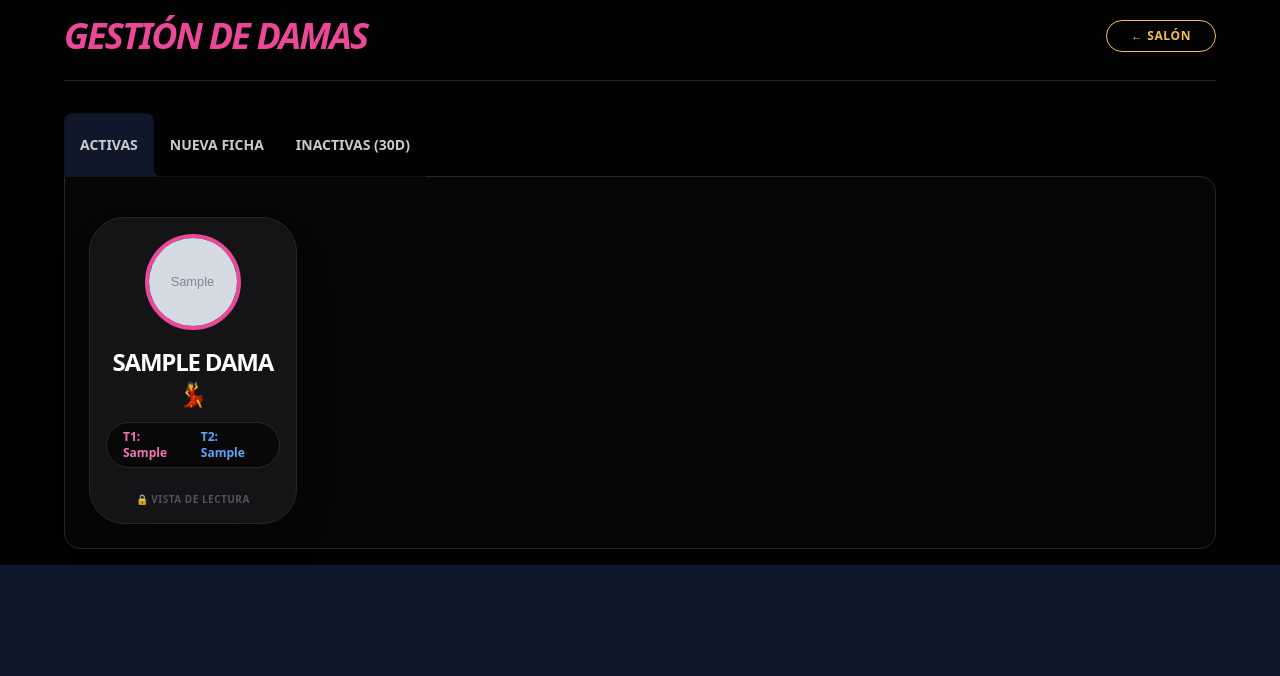
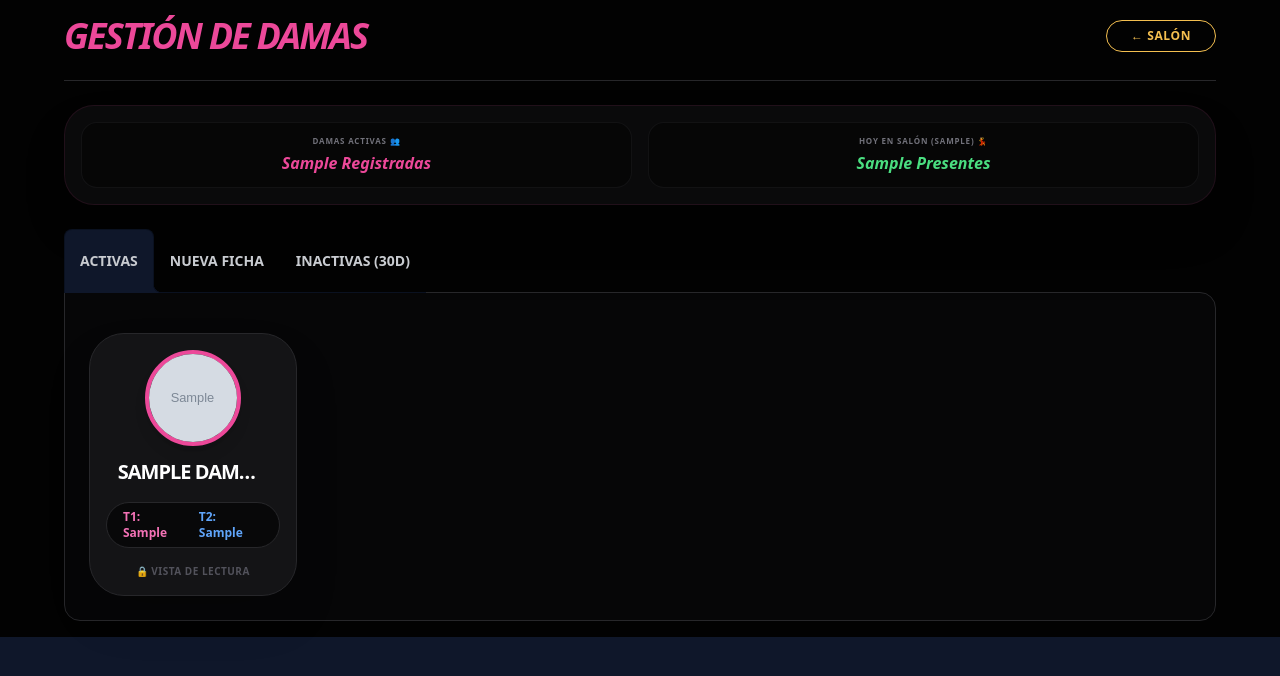
Before and after one commit to Edrie2020/Whiskeria_Pro, a FastAPI app: template templates/admin.html in a window 1280 px wide. Shown: the top 676 px of the page. Run offline with FastAPI, Linux system fonts and the light colour scheme; the template is opened without the code that fills it: most values are stand-ins (such as "Sample title", 1, 10 or a date in 2020); grey boxes marked "Sample" are stand-in pictures; some libraries are stand-ins or nearby versions.

Commit message:
Rediseno de stock premium, fotos de damas y WAL mode

```diff
--- a/templates/admin.html
+++ b/templates/admin.html
@@ -1,3 +1,4 @@
+<!-- START OF FILE templates/admin.html -->
 <!DOCTYPE html>
 <html lang="es" data-theme="night">
 <head>
@@ -38,13 +39,25 @@
 
     <div class="max-w-6xl mx-auto">
         <!-- HEADER -->
-        <div class="flex flex-col md:flex-row justify-between items-center mb-8 border-b border-zinc-800 pb-6 gap-4">
+        <div class="flex flex-col md:flex-row justify-between items-center mb-6 border-b border-zinc-800 pb-6 gap-4">
             <h1 class="text-3xl md:text-4xl font-black text-pink-500 uppercase italic tracking-tighter text-center md:text-left">
                 Gestión de Damas
             </h1>
             <a href="/" class="btn btn-xs sm:btn-sm btn-outline btn-warning rounded-full font-black px-4 sm:px-6 h-8 min-h-0 text-[10px] sm:text-xs uppercase tracking-wider">
                 ← SALÓN
             </a>
+        </div>
+
+        <!-- ⚡ BARRA DE ESTADÍSTICAS OPERATIVAS DE DAMAS (ALTA GAMA) -->
+        <div class="grid grid-cols-2 gap-4 bg-zinc-900/40 p-4 rounded-[30px] border border-pink-500/10 shadow-2xl mb-6 text-center">
+            <div class="flex flex-col justify-center bg-black/40 p-3 rounded-2xl border border-zinc-800/40">
+                <span class="text-[8px] font-black text-zinc-500 uppercase tracking-widest block mb-1">Damas Activas 👥</span>
+                <span class="text-base font-black text-pink-500 italic">{{ damas_activas }} Registradas</span>
+            </div>
+            <div class="flex flex-col justify-center bg-black/40 p-3 rounded-2xl border border-zinc-800/40">
+                <span class="text-[8px] font-black text-zinc-500 uppercase tracking-widest block mb-1">Hoy en Salón ({{ turno_activo }}) 💃</span>
+                <span class="text-base font-black text-green-400 italic">{{ damas_presentes }} Presentes</span>
+            </div>
         </div>
 
         <!-- ALERTA DE ERROR POR DUPLICIDAD (SI EXISTE) -->
@@ -56,24 +69,27 @@
 
         <div role="tablist" class="tabs tabs-lifted">
 
-
             <!-- 1. DAMAS ACTIVAS -->
             <input type="radio" name="tabs_personal" role="tab"
                    class="tab h-16 text-[10px] md:text-sm font-black uppercase whitespace-nowrap"
                    aria-label="Activas" checked />
             <div role="tabpanel" class="tab-content bg-zinc-900/20 border-zinc-800 p-4 md:p-6 rounded-box">
 
-                <div class="grid grid-cols-2 md:grid-cols-3 lg:grid-cols-5 gap-4 mt-4">
+                <!-- Grilla responsiva adaptada para móviles para evitar el descuadre de tarjetas -->
+                <div class="grid grid-cols-2 sm:grid-cols-3 lg:grid-cols-5 gap-4 mt-4">
                     {% for dama in activas %}
+                    <div class="bg-zinc-900/80 border border-zinc-800 p-4 rounded-[35px] flex flex-col items-center justify-between relative shadow-2xl h-full min-h-[260px] max-w-[240px] mx-auto w-full">
 
-                    <div class="bg-zinc-900/80 border border-zinc-800 p-4 rounded-[35px] flex flex-col items-center relative shadow-2xl">
                         {% if role in ['admin1', 'administrador', 'cajera'] %}
-<form action="/eliminar_dama/{{ dama.id }}" method="post" class="absolute top-4 right-4">
-    <button type="submit" class="btn btn-circle btn-xs btn-error btn-outline" onclick="return confirm('¿Eliminar ficha?')">✕</button>
+                        <form action="/eliminar_dama/{{ dama.id }}" method="post" class="absolute top-4 right-4 z-10">
+                            <button type="submit" class="btn btn-circle btn-xs btn-error btn-outline" onclick="return confirm('¿Eliminar ficha de {{ dama.nombre_artistico }}?')">✕</button>
                         </form>
                         {% endif %}
+
+                        <!-- Contenedor central simétrico -->
+                        <div class="flex flex-col items-center text-center w-full">
                             <img src="{{ dama.foto_url }}"
-     class="w-24 h-24 rounded-full object-cover border-4 border-pink-500 cursor-pointer"
+                                 class="w-20 h-20 sm:w-24 sm:h-24 rounded-full object-cover border-4 border-pink-500 cursor-pointer shadow-lg"
                                  data-real="{{ dama.nombre_real }}"
                                  data-rut="{{ dama.rut }}"
                                  data-whatsapp="{{ dama.whatsapp }}"
@@ -82,25 +98,29 @@
                                  data-foto="{{ dama.foto_url }}"
                                  onclick="mostrarDetallesDesdeAttr(this)">
 
-                        <h3 class="font-black uppercase text-2xl mt-4 text-white tracking-tighter text-center">
+                            <!-- Tamaño adaptativo del nombre artístico para evitar desborde -->
+                            <h3 class="font-black uppercase text-base sm:text-lg md:text-xl mt-3 text-white tracking-tighter truncate max-w-[150px]" title="{{ dama.nombre_artistico }}">
                                 {{ dama.nombre_artistico }} {% if dama.es_bailarina %} 💃 {% endif %}
                             </h3>
+                        </div>
 
-                        <div class="bg-black/60 px-4 py-1.5 rounded-full mt-3 flex gap-4 border border-zinc-800 font-bold">
-                            <span class="text-xs font-black text-pink-400">T1: {{ dama.dias_t1 }}</span>
-                            <span class="text-xs font-black text-blue-400">T2: {{ dama.dias_t2 }}</span>
+                        <!-- Sección de badges al fondo alineada -->
+                        <div class="w-full mt-4 flex flex-col items-center">
+                            <div class="bg-black/60 px-4 py-1.5 rounded-full flex gap-3 border border-zinc-800 font-bold text-[10px] sm:text-xs">
+                                <span class="font-black text-pink-400">T1: {{ dama.dias_t1 }}</span>
+                                <span class="font-black text-blue-400">T2: {{ dama.dias_t2 }}</span>
                             </div>
                             {% if role in ['admin1', 'administrador', 'cajera'] %}
                             <button onclick="prepararEdicion('{{ dama.id }}', '{{ dama.nombre_artistico }}', '{{ dama.nombre_real }}', '{{ dama.rut }}', '{{ dama.whatsapp }}', '{{ dama.es_bailarina }}')"
-        class="btn btn-secondary btn-xs w-full mt-5 rounded-xl font-black uppercase tracking-widest">Editar Ficha</button>
+                                    class="btn btn-secondary btn-xs w-full mt-4 rounded-xl font-black uppercase tracking-widest text-[9px] py-1.5 h-auto min-h-0">Editar Ficha</button>
                             {% else %}
-<div class="text-zinc-600 text-[10px] mt-6 font-bold uppercase tracking-wider">🔒 Vista de Lectura</div>
+                            <div class="text-zinc-600 text-[10px] mt-4 font-bold uppercase tracking-wider">🔒 Vista de Lectura</div>
                             {% endif %}
+                        </div>
                     </div>
                     {% endfor %}
                 </div>
             </div>
-
 
             <!-- 2. NUEVA FICHA -->
             <input type="radio" name="tabs_personal" role="tab"
@@ -112,17 +132,17 @@
                     <h2 class="text-2xl font-black text-pink-500 text-center mb-8 uppercase italic tracking-widest">Ingresar Datos</h2>
                     <form action="/agregar_dama" method="post" enctype="multipart/form-data" class="space-y-4">
                         <input name="nombre_artistico" placeholder="NOMBRE ARTÍSTICO" class="input input-bordered w-full bg-black border-zinc-700 font-black text-pink-500 text-lg uppercase" required />
-                        <input name="nombre_real" placeholder="NOMBRE REAL COMPLETO" class="input input-bordered w-full bg-black border-zinc-700 font-bold uppercase text-xs" required />
+                        <input name="nombre_real" placeholder="NOMBRE REAL COMPLETO" class="input input-bordered w-full bg-black border-zinc-700 font-bold uppercase text-xs text-white" required />
                         <div class="grid grid-cols-3 gap-2">
-                            <select name="tipo_documento" class="select select-bordered bg-black border-zinc-700 text-xs font-black"><option>RUT</option><option>PASAPORTE</option></select>
-                            <input name="rut" placeholder="NÚMERO" class="input input-bordered bg-black border-zinc-700 text-sm font-bold col-span-2" required />
+                            <select name="tipo_documento" class="select select-bordered bg-black border-zinc-700 text-xs font-black text-white"><option>RUT</option><option>PASAPORTE</option></select>
+                            <input name="rut" placeholder="NÚMERO" class="input input-bordered bg-black border-zinc-700 text-sm font-bold col-span-2 text-white" required />
                         </div>
-                        <input name="whatsapp" placeholder="WHATSAPP +56 9..." class="input input-bordered w-full bg-black border-zinc-700 font-bold" required />
+                        <input name="whatsapp" placeholder="WHATSAPP +56 9..." class="input input-bordered w-full bg-black border-zinc-700 font-bold text-white" required />
                         <label class="label cursor-pointer bg-black/60 p-4 rounded-2xl border border-zinc-800">
                             <span class="label-text text-zinc-300 font-black uppercase text-xs">💃 ¿Es Bailarina Profesional?</span>
                             <input type="checkbox" name="es_bailarina" value="on" class="checkbox checkbox-secondary" />
                         </label>
-                        <input name="foto" type="file" class="file-input file-input-bordered file-input-secondary file-input-sm w-full bg-black" accept="image/*" required />
+                        <input name="foto" type="file" class="file-input file-input-bordered file-input-secondary file-input-sm w-full bg-black text-white" accept="image/*" required />
                         <div class="flex gap-3 pt-2">
                             <button type="button" onclick="window.location.reload()" class="btn btn-ghost border border-zinc-800 flex-1 font-bold">CANCELAR</button>
                             <button type="submit" class="btn btn-secondary flex-[2] font-black text-xl shadow-xl">GUARDAR DAMA</button>
@@ -143,7 +163,7 @@
                         <img src="{{ dama.foto_url }}" class="w-16 h-16 rounded-full grayscale opacity-50 object-cover">
                         <span class="font-black text-xl uppercase text-zinc-500 italic">{{ dama.nombre_artistico }}</span>
                     </div>
-                    <form action="/reactivar_dama/{{ dama.id }}" method="post"><button class="btn btn-success btn-sm font-black rounded-full px-8">REACTIVAR</button></form>
+                    <form action="/reactivar_dama/{{ dama.id }}" method="post"><button class="btn btn-success btn-sm font-black rounded-full px-8 text-black">REACTIVAR</button></form>
                 </div>
                 {% endfor %}
             </div>
@@ -168,32 +188,31 @@
         </div>
     </dialog>
 
-    <!-- MODAL EDITAR (SOPORTA ACTUALIZACIÓN OPCIONAL DE FOTO DE PERFIL) -->
+    <!-- MODAL EDITAR CON ACTUALIZACIÓN OPCIONAL DE FOTO DE PERFIL -->
     <dialog id="modal_editar" class="modal">
-        <div class="modal-box modal-edit-compact">
-            <h3 class="font-black text-2xl text-blue-400 uppercase text-center mb-6 italic tracking-tighter">Editar Ficha</h3>
-            <!-- Se agregó enctype="multipart/form-data" para permitir subir la nueva foto -->
+        <div class="modal-box modal-edit-compact rounded-[30px]">
+            <h3 class="font-black text-2xl text-blue-400 uppercase text-center mb-4 italic tracking-tighter">Editar Ficha</h3>
             <form id="form_editar" method="post" enctype="multipart/form-data" class="space-y-3">
-                <input name="nombre_artistico" id="edit_artista" class="input input-bordered w-full bg-black border-zinc-800 font-bold text-blue-400" placeholder="Artístico" required />
-                <input name="nombre_real" id="edit_real" class="input input-bordered w-full bg-black border-zinc-800 text-sm" placeholder="Nombre Real" required />
-                <input name="rut" id="edit_rut" class="input input-bordered w-full bg-black border-zinc-800 text-sm font-mono" placeholder="RUT/Pasaporte" required />
-                <input name="whatsapp" id="edit_wsp" class="input input-bordered w-full bg-black border-zinc-800 text-sm" placeholder="WhatsApp" required />
+                <input name="nombre_artistico" id="edit_artista" class="input input-bordered w-full bg-black border-zinc-800 font-bold text-blue-400 rounded-xl" placeholder="Artístico" required />
+                <input name="nombre_real" id="edit_real" class="input input-bordered w-full bg-black border-zinc-800 text-sm text-white rounded-xl" placeholder="Nombre Real" required />
+                <input name="rut" id="edit_rut" class="input input-bordered w-full bg-black border-zinc-800 text-sm font-mono text-white rounded-xl" placeholder="RUT/Pasaporte" required />
+                <input name="whatsapp" id="edit_wsp" class="input input-bordered w-full bg-black border-zinc-800 text-sm text-white rounded-xl" placeholder="WhatsApp" required />
 
-                <label class="label cursor-pointer bg-black/60 px-4 py-3 rounded-xl border border-zinc-800 mt-2">
+                <label class="label cursor-pointer bg-black/60 px-4 py-2.5 rounded-xl border border-zinc-800 mt-1">
                     <span class="label-text text-zinc-300 font-black uppercase text-[10px]">💃 Bailarina Profesional</span>
                     <input type="checkbox" name="es_bailarina" id="edit_baile" class="checkbox checkbox-primary checkbox-sm" />
                 </label>
 
-                <!-- NUEVO CAMPO: ACTUALIZAR FOTO OPCIONAL -->
-                <div class="form-control mt-1 bg-black/30 p-3 rounded-xl border border-zinc-800/40">
-                    <label class="label py-0.5"><span class="label-text text-[9px] font-black text-zinc-500 uppercase">Actualizar Foto (Opcional)</span></label>
-                    <input name="foto" type="file" class="file-input file-input-bordered file-input-primary file-input-xs w-full bg-black text-[10px] mt-1 text-white" accept="image/*" />
+                <!-- Campo para actualizar foto de perfil opcional -->
+                <div class="form-control bg-black/40 p-3 rounded-xl border border-zinc-800 mt-1">
+                    <label class="label py-0.5"><span class="label-text text-[9px] font-black text-zinc-500 uppercase">Cambiar Foto (Opcional)</span></label>
+                    <input name="foto" type="file" class="file-input file-input-bordered file-input-primary file-input-xs w-full bg-black text-xs text-white rounded-lg mt-1" accept="image/*" />
                 </div>
 
                 <!-- BOTONES ALINEADOS CORRECTAMENTE -->
-                <div class="flex gap-3 mt-6">
-                    <button type="button" onclick="document.getElementById('modal_editar').close()" class="btn btn-ghost border border-zinc-800 flex-1 font-bold text-xs uppercase">Cancelar</button>
-                    <button type="submit" class="btn btn-primary flex-[2] font-black uppercase italic">Guardar Cambios</button>
+                <div class="flex gap-3 mt-5">
+                    <button type="button" onclick="document.getElementById('modal_editar').close()" class="btn btn-ghost border border-zinc-800 flex-1 font-bold text-xs uppercase rounded-xl">Cancelar</button>
+                    <button type="submit" class="btn btn-primary flex-[2] font-black uppercase italic rounded-xl text-black">Guardar Cambios</button>
                 </div>
             </form>
         </div>
@@ -230,3 +249,4 @@
     </script>
 </body>
 </html>
+<!-- END OF FILE templates/admin.html -->
```
Also changed, not shown: routes/damas.py (+31 -10 lines), 2 other files. Lines whose indentation alone changed are shown as unchanged.
